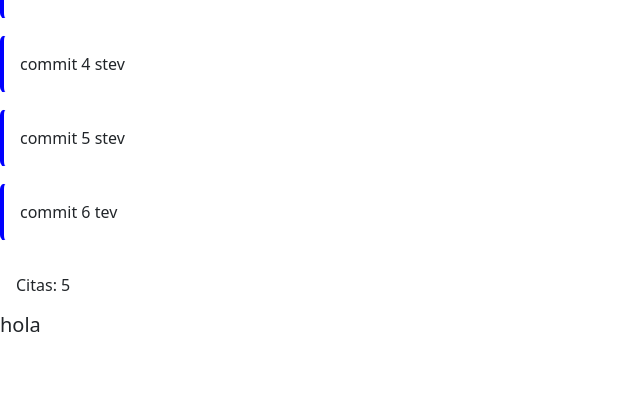
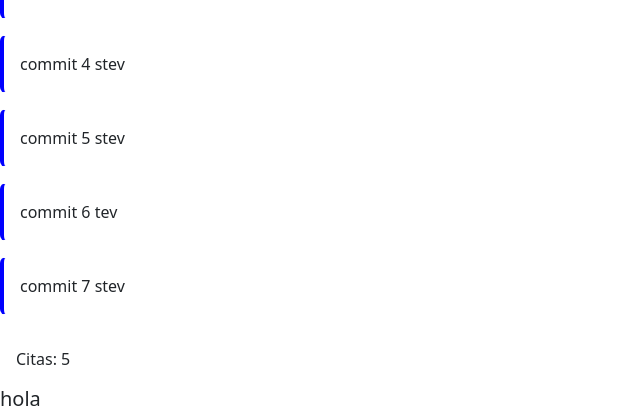
Before and after one commit to Carnesito/interfacesG5, a Django app: page /dashboard/ in a window 1280 px wide. Shown: the part 1057-1476 px from the top of the page, without its empty margins (0-640 px from the left). Before the commit the page ends 1389 px from the top, so only its background shows below. Run offline with Django 5.2, Linux system fonts and the light colour scheme.

Commit message:
Cambios Stev 7

```diff
--- a/inicio/templates/dashboard.html
+++ b/inicio/templates/dashboard.html
@@ -42,6 +42,7 @@
                                              <div class="alert">commit 4 stev </div>
                                                <div class="alert">commit 5 stev </div>
                                                <div class="alert">commit 6 tev </div>
+                                               <div class="alert">commit 7 stev </div>
 
 
     <div class="widget">Citas: 5</div>
```
